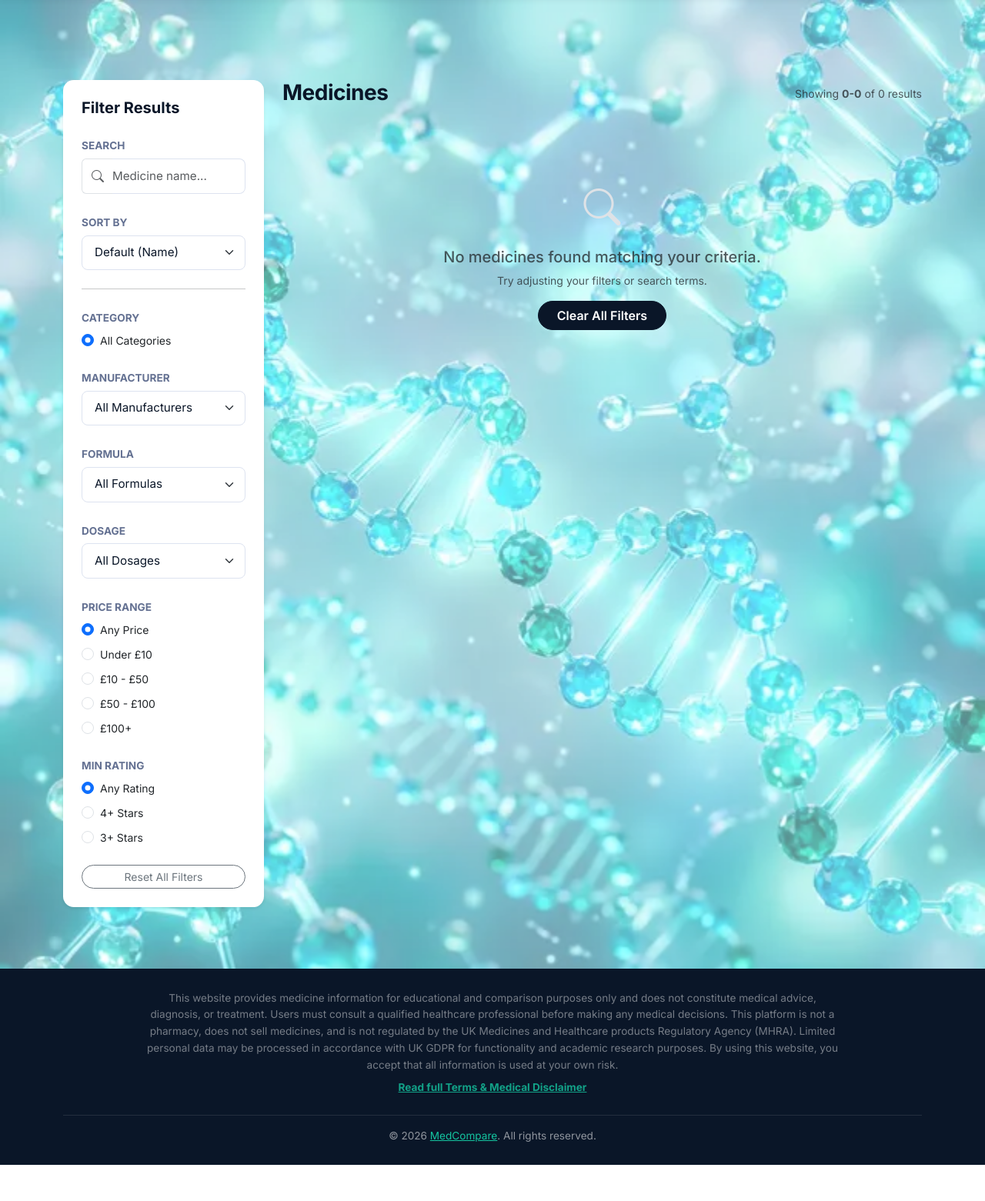
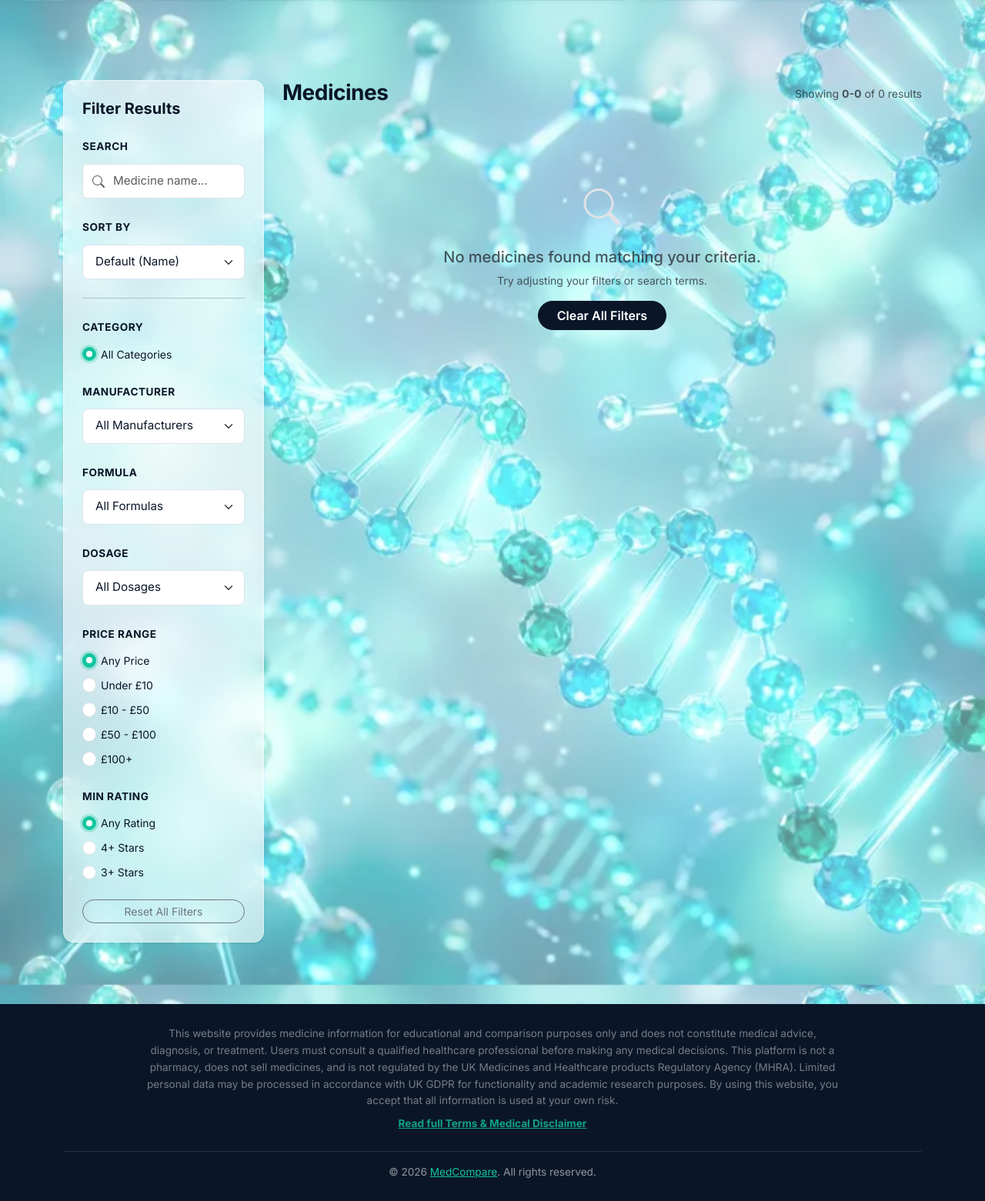
Before and after one commit to muazainal/mz-medcompare, a Django app: page / in a window 1280 px wide. Shown: the part 67-1628 px from the top of the page at 77% size. Before the commit the page ends 1581 px from the top, so only its background shows below. Run offline with Django 5.2, Linux system fonts and the light colour scheme; the visitor is signed in with stand-in values (Sample User, id 1); data that the repository does not hold is empty.

Commit message:
feat: add styles for faceted sidebar and soft primary badge.

```diff
--- a/medicines/static/css/style.css
+++ b/medicines/static/css/style.css
@@ -605,6 +605,48 @@ body {
 }
 
 /* =============================================
+   FACETED SIDEBAR
+   ============================================= */
+.filter-sidebar {
+    background: rgba(255, 255, 255, 0.6) !important;
+    backdrop-filter: blur(16px);
+    -webkit-backdrop-filter: blur(16px);
+    border: 1px solid rgba(255, 255, 255, 0.5) !important;
+    border-radius: var(--radius);
+}
+
+.filter-sidebar .form-label {
+    letter-spacing: 0.5px;
+    color: var(--primary);
+    margin-bottom: 0.75rem;
+}
+
+.filter-sidebar .form-check-input:checked {
+    background-color: var(--accent);
+    border-color: var(--accent);
+    box-shadow: 0 0 0 3px var(--accent-glow);
+}
+
+.filter-sidebar .form-check-label {
+    color: var(--text-dark);
+    cursor: pointer;
+    transition: var(--transition);
+}
+
+.filter-sidebar .form-check-input {
+    width: 1.15em;
+    height: 1.15em;
+    margin-top: 0.2em;
+    cursor: pointer;
+}
+
+/* Custom Soft Primary Badge */
+.bg-soft-primary {
+    background: rgba(10, 22, 40, 0.05);
+    border: 1px solid rgba(10, 22, 40, 0.08);
+}
+
+/* =============================================
    GLASS CARDS & MEDICINES LIST
    ============================================= */
 .filter-bar,
@@ -1305,6 +1347,7 @@ p a:not(.btn),
     color: var(--text-dark);
 }
 
+[data-theme="dark"] .filter-sidebar,
 [data-theme="dark"] .filter-bar,
 [data-theme="dark"] .medicine-card,
 [data-theme="dark"] .medicine-detail-card,
```
